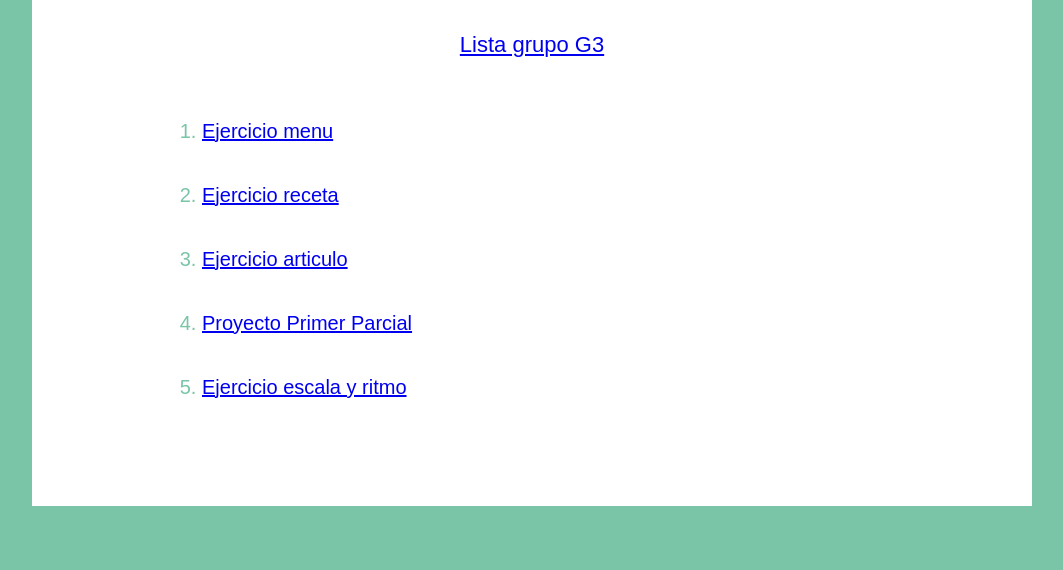
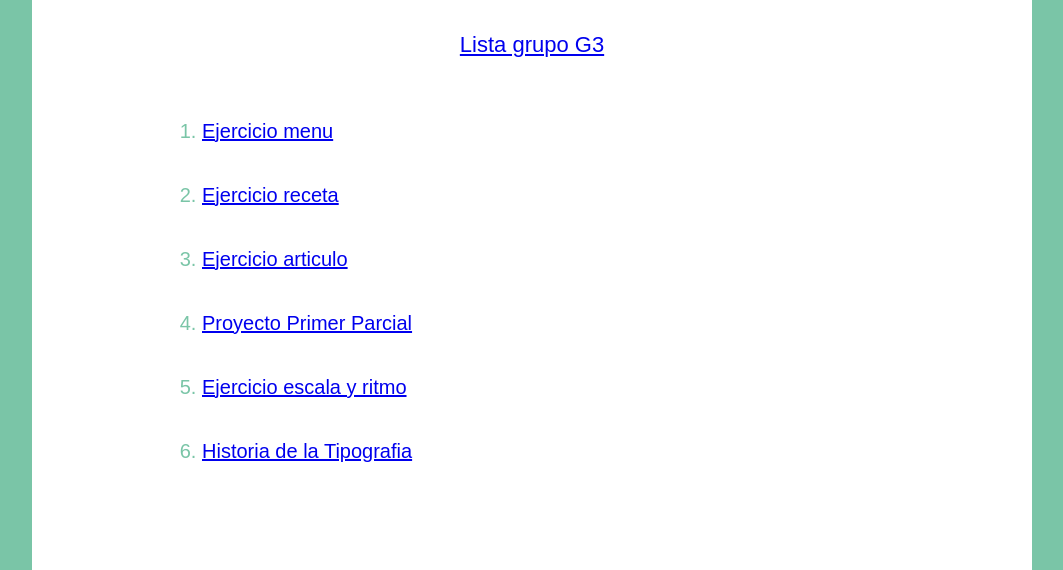
Before and after one commit to Ac3r0laOr1on/TipografiaActividadEmilio1, a plain HTML site: page index.html in a window 1280 px wide. Shown: the part 701-1271 px from the top of the page, without its empty margins (108-1171 px from the left). Before the commit the page ends 1207 px from the top, so only its background shows below. Drawn offline with Linux system fonts and the light colour scheme; a web font is replaced by a local one.

Commit message:
Update index.html

```diff
--- a/index.html
+++ b/index.html
@@ -36,6 +36,8 @@
         <li><a href="Proyecto 1/Desarrollopersonal_y_motivacion.html">Proyecto Primer Parcial</a></li>
         <br>
         <li><a href="Ejercicio 5/Ejercicio3CreoUpdated.html">Ejercicio escala y ritmo</a></li>
+        <br>
+        <li><a href="Trabajo en Equipo/TiografiaWebH.html">Historia de la Tipografia</a></li>
 
       </ol>
       <br>
```
